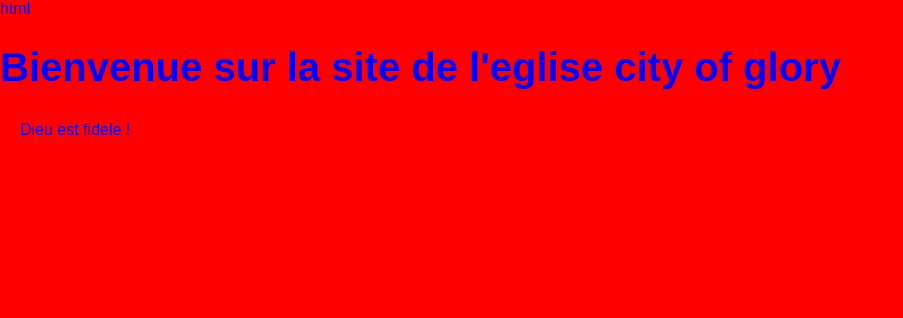
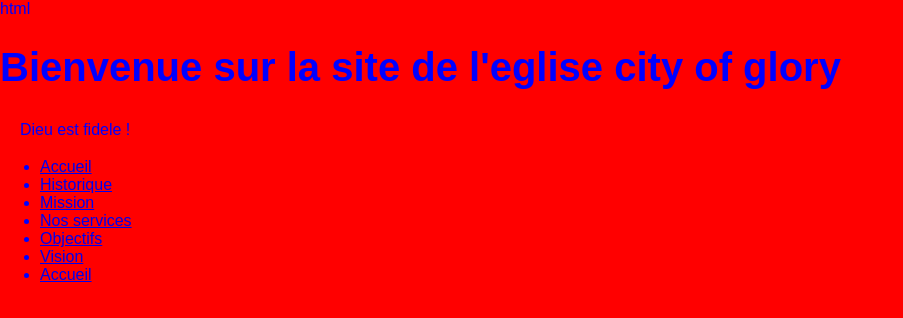
Before and after one commit to spidy-horugavye/Eglise-City-of-Glory, a plain HTML site: page index.html in a window 1280 px wide. Shown: the whole page, without its empty margins (0-903 px from the left). Drawn offline with Linux system fonts and the light colour scheme.

Commit message:
Remove meta refresh and add navigation links

```diff
--- a/index.html
+++ b/index.html
@@ -3,12 +3,20 @@ html
 <html>
   <head>
     <meta charset="UTF-8">
-    <meta http-equiv="refresh"content="0; url=index.html">
     <link rel="stylesheet"href="style.css">
     <title>city of glory church</title>
   </head>
   <body>
     <h1>Bienvenue sur la site de l'eglise city of glory</h1>
     <p>Dieu est fidele !</p>
+    <ul>
+      <li><a href=accueil.html>Accueil</a></li>
+       <li><a href=historique.html>Historique</a></li>
+       <li><a href=mission.html>Mission</a></li>
+       <li><a href=nos services.html>Nos services</a></li>
+       <li><a href=objectifs.html>Objectifs</a></li>
+       <li><a href=vision.html>Vision</a></li>
+       <li><a href=partenaire et adresse.html>Accueil</a></li>
+    </ul>
   </body>
 </html>
```
